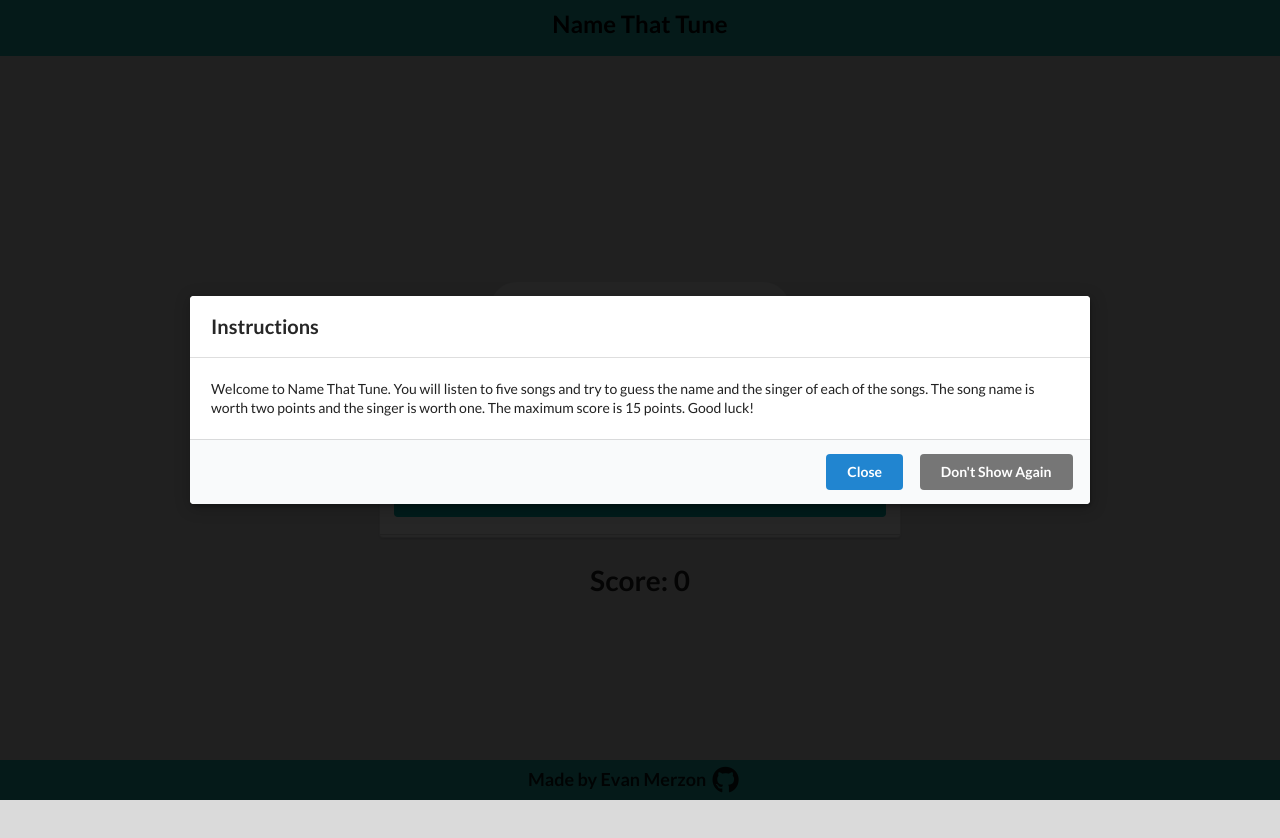
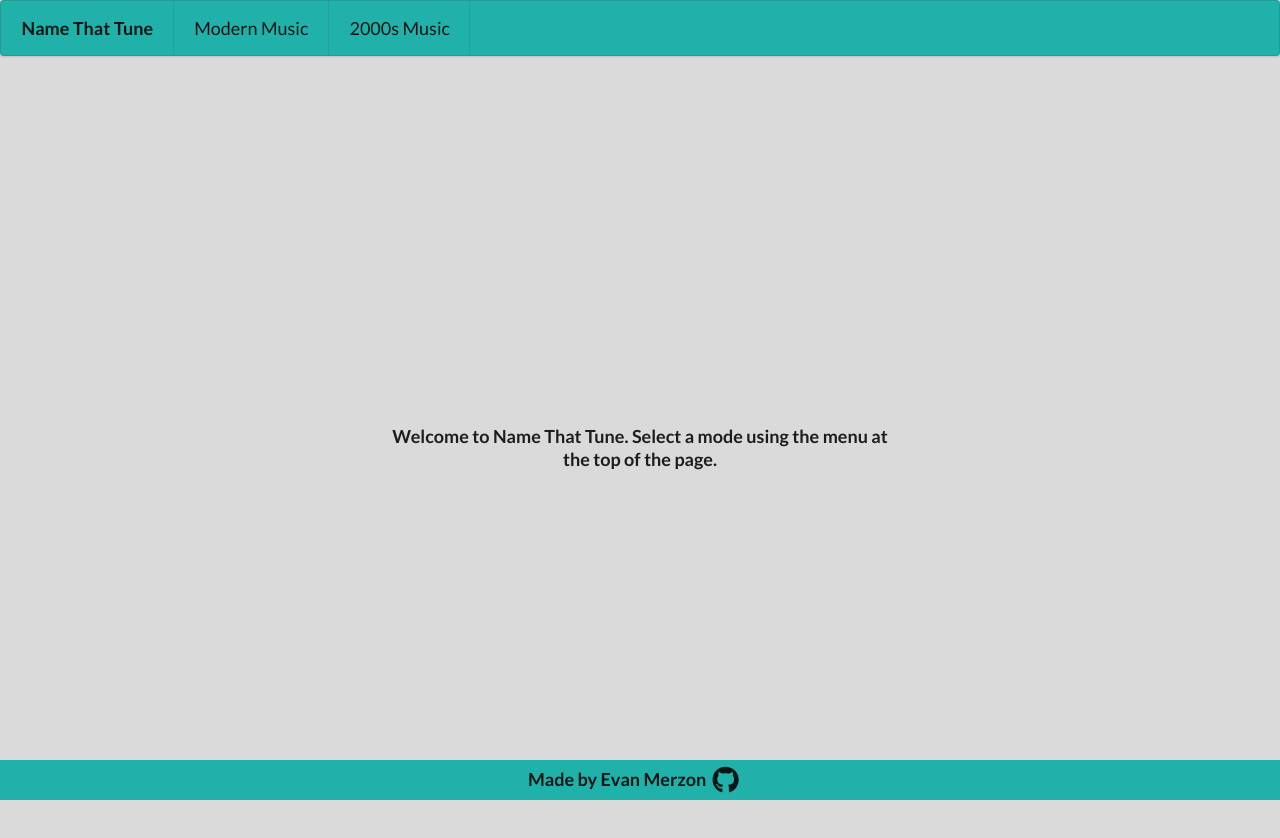
Before and after one commit to emerzon1/nameThatTune, a plain HTML site: page index.html in a window 1280 px wide. Drawn offline with nearby package versions, Linux system fonts and the light colour scheme.

Commit message:
Add URL query string compatability, multiple different modes

```diff
--- a/index.html
+++ b/index.html
@@ -25,7 +25,6 @@
 				width: 100%;
 				background-color: lightseagreen;
 				height: 7%;
-				text-align: center;
 			}
 			.footer {
 				background-color: lightseagreen;
@@ -56,19 +55,20 @@
 				<div class="ui grey deny button">Don't Show Again</div>
 			</div>
 		</div>
-		<div class="main header">
-			<h2
-				class="ui header"
-				style="display: inline-block; padding-top: 1%"
-			>
-				<a href="" style="color: black">Name That Tune</a>
-			</h2>
+		<div class="main header ui menu" style="margin-top: 0px">
+			<a class="header item" href="?">Name That Tune</a>
+			<a class="item" href="?mode=modern">Modern Music</a>
+			<a class="item" href="?mode=2000s">2000s Music</a>
 		</div>
 		<div
 			class="ui middle aligned center aligned grid"
 			style="margin-bottom: 0px"
 		>
 			<div class="column">
+				<div id="mainText" class="ui header">
+					Welcome to Name That Tune. Select a mode using the menu at
+					the top of the page.
+				</div>
 				<form id="form" class="ui huge form">
 					<div class="ui header">
 						<audio id="audio" src="" autoplay controls></audio>
@@ -113,7 +113,9 @@
 						<div class="ui header column">Score</div>
 					</div>
 				</div>
-				<h1 id="ui large header">Score: <span id="score">0</span></h1>
+				<h1 id="scoreContent" class="ui large header">
+					Score: <span id="score">0</span>
+				</h1>
 			</div>
 		</div>
 		<div class="footer">
--- a/main.js
+++ b/main.js
@@ -2,8 +2,8 @@ const form = document.getElementById("form");
 const nameInput = document.getElementById("name");
 const artistInput = document.getElementById("artist");
 const scoreText = document.getElementById("score");
-
-let songs = [
+let allSongs = {
+	modern: [
 		{
 			link: "Memories.mp3",
 			artist: ["maroon 5"],
@@ -50,7 +50,11 @@ let songs = [
 		},
 		{
 			link: "Shallow.mp3",
-		artist: ["lady gaga", "bradley cooper", "lady gaga and bradley cooper"],
+			artist: [
+				"lady gaga",
+				"bradley cooper",
+				"lady gaga and bradley cooper",
+			],
 			name: ["shallow"],
 			answer: "Shallow by Lady Gaga",
 		},
@@ -60,9 +64,23 @@ let songs = [
 			name: ["perfect"],
 			answer: "Perfect by Ed Sheeran",
 		},
-];
+	],
+	"2000s": [
+		{
+			link: "",
+			artist: ["lady gaga"],
+			name: ["poker face"],
+			answer: "",
+		},
+		{
+			link: "",
+			artist: [],
+			name: [],
+			answer: "",
+		},
+	],
+};
 let finalGrid = [];
-console.log(songs);
 function shuffleArray(array) {
 	for (let i = array.length - 1; i > 0; i--) {
 		const j = Math.floor(Math.random() * (i + 1));
@@ -78,14 +96,20 @@ $(".github.icon").click(() => {
 	window.open("https://github.com/emerzon1", "_blank");
 });
 $(function () {
+	if (getParameterByName("mode")) {
+		$("#mainText").toggle();
 		if (!localStorage.getItem("doNotShow")) {
 			$(".test").modal("show");
 			$(".test").modal({
 				closable: true,
 			});
 		}
+	} else {
+		$("#form").toggle();
+		$("#endScreen").toggle();
+		$("#scoreContent").toggle();
+	}
 });
-shuffleArray(songs);
 let questionNumber = 0;
 let score = 0;
 const audio = document.getElementById("audio");
@@ -96,7 +120,18 @@ document.addEventListener("DOMContentLoaded", () => {
 	$("#endScreen").toggle();
 });
 scoreText.textContent = score;
-
+function getParameterByName(name, url = window.location.href) {
+	name = name.replace(/[\[\]]/g, "\\$&");
+	let regex = new RegExp("[?&]" + name + "(=([^&#]*)|&|#|$)"),
+		results = regex.exec(url);
+	if (!results) return null;
+	if (!results[2]) return "";
+	return decodeURIComponent(results[2].replace(/\+/g, " "));
+}
+const mode = getParameterByName("mode");
+console.log(mode);
+let songs = allSongs[mode];
+shuffleArray(songs);
 const createTable = () => {
 	let res = "";
 	for (let i = 0; i < finalGrid.length; i++) {
```
Lines whose indentation alone changed are shown as unchanged.
